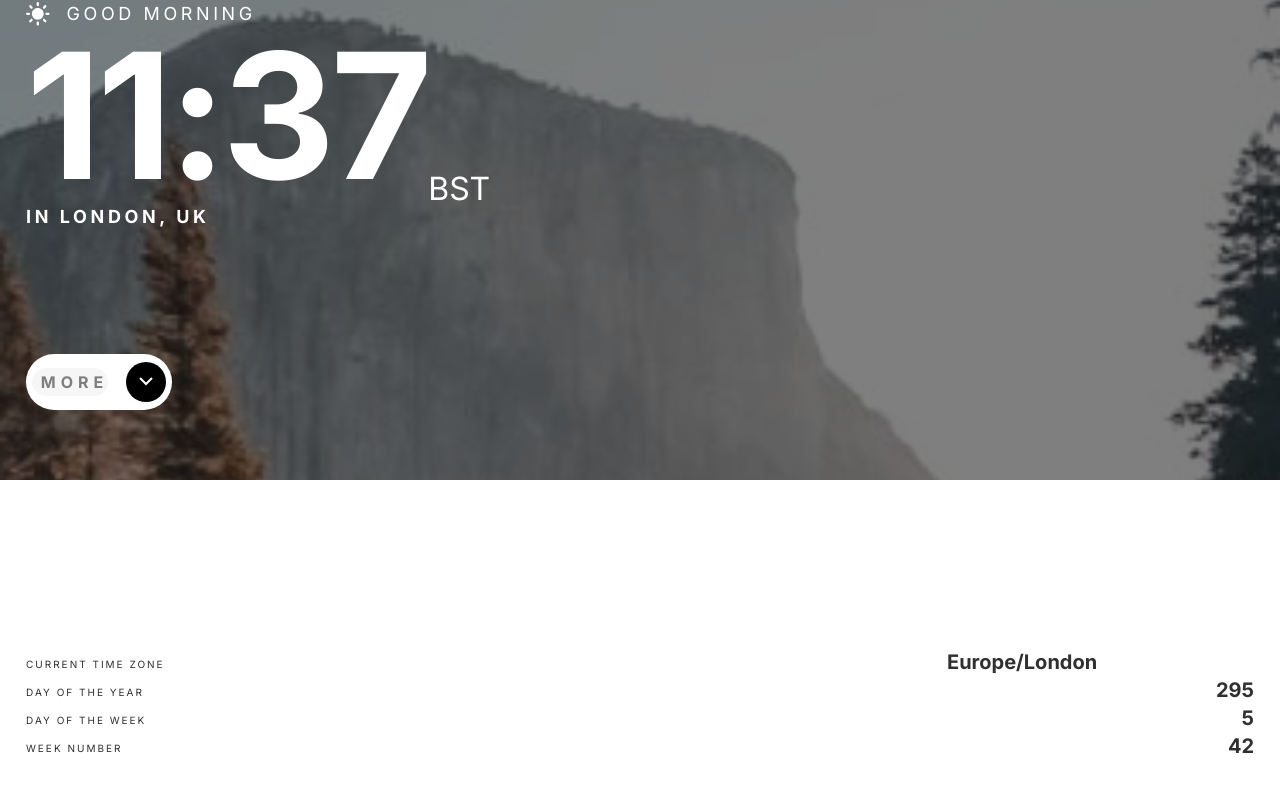
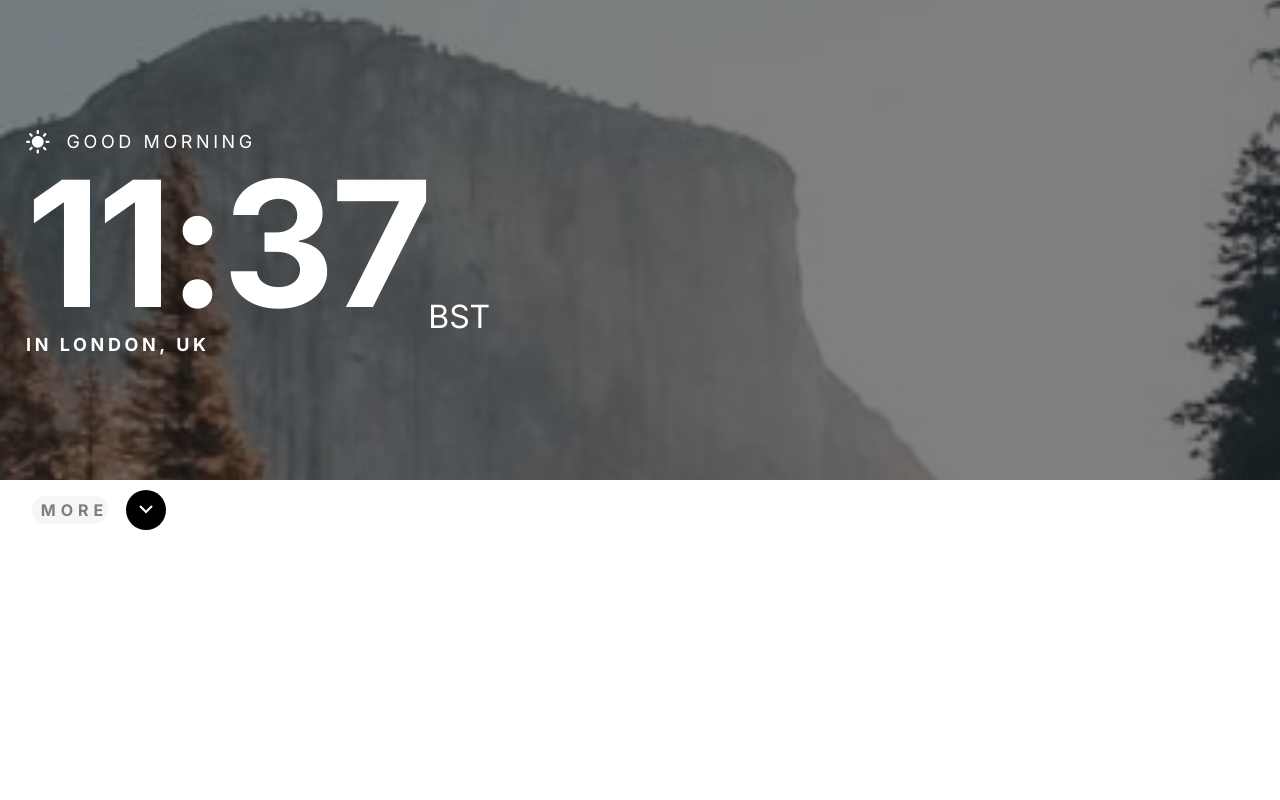
Before and after one commit to Alberto-12/the-clock-app, a React (Create React App) app: page / in a window 1280 px wide. Shown: the part 320-1120 px from the top of the page. Built offline with nearby package versions, Linux system fonts and the light colour scheme.

Commit message:
started media queries for tablet

```diff
--- a/src/components/less-div/Less.css
+++ b/src/components/less-div/Less.css
@@ -11,13 +11,14 @@
   height: 45%;
   background: rgba(255, 255, 255, 0.75);
   backdrop-filter: blur(20.3871px);
+  color: white;
   display: grid;
-  grid-template-columns: 3fr 1fr;
-  padding-top: 48px;
-  padding-left: 26px;
-  padding-right: 26px;
-  padding-bottom: 48px;
-  color: white;
+  grid-template-columns: 2fr 1fr;
+  padding-top: 12%;
+  padding-left: 7%;
+  padding-right: 7%;
+  padding-bottom: 5%;
+
 }
 
 .left-column {
@@ -43,3 +44,23 @@
 .numbers {
   text-align: end;
 }
+
+@media (min-width: 768px) {
+
+  .left-column {
+    font-family: "Inter";
+    font-style: normal;
+    font-weight: 400;
+    font-size: 13px;
+    line-height: 28px;
+    letter-spacing: 2.6px;
+  }
+
+  .right-column {
+    font-family: "Inter";
+    font-style: normal;
+    font-weight: 700;
+    font-size: 40px;
+    line-height: 48px;
+  }
+}
--- a/src/components/less-div/Less.js
+++ b/src/components/less-div/Less.js
@@ -11,7 +11,7 @@ const Less = () => {
           <p className="right-column numbers">5</p>
           <p className="left-column">week number</p>
           <p className="right-column numbers">42</p>
-</div>
+        </div>
     )
 }
 
--- a/src/components/more-div/More.css
+++ b/src/components/more-div/More.css
@@ -7,10 +7,11 @@
 }
 
 #more-container {
-  margin-top: 25%;
+  margin-top: 35%;
   padding-left: 26px;
   padding-right: 25px;
-  margin-bottom: 15%;
+  margin-bottom: 10%
+
 }
 
 #icon-greeting-div {
```
